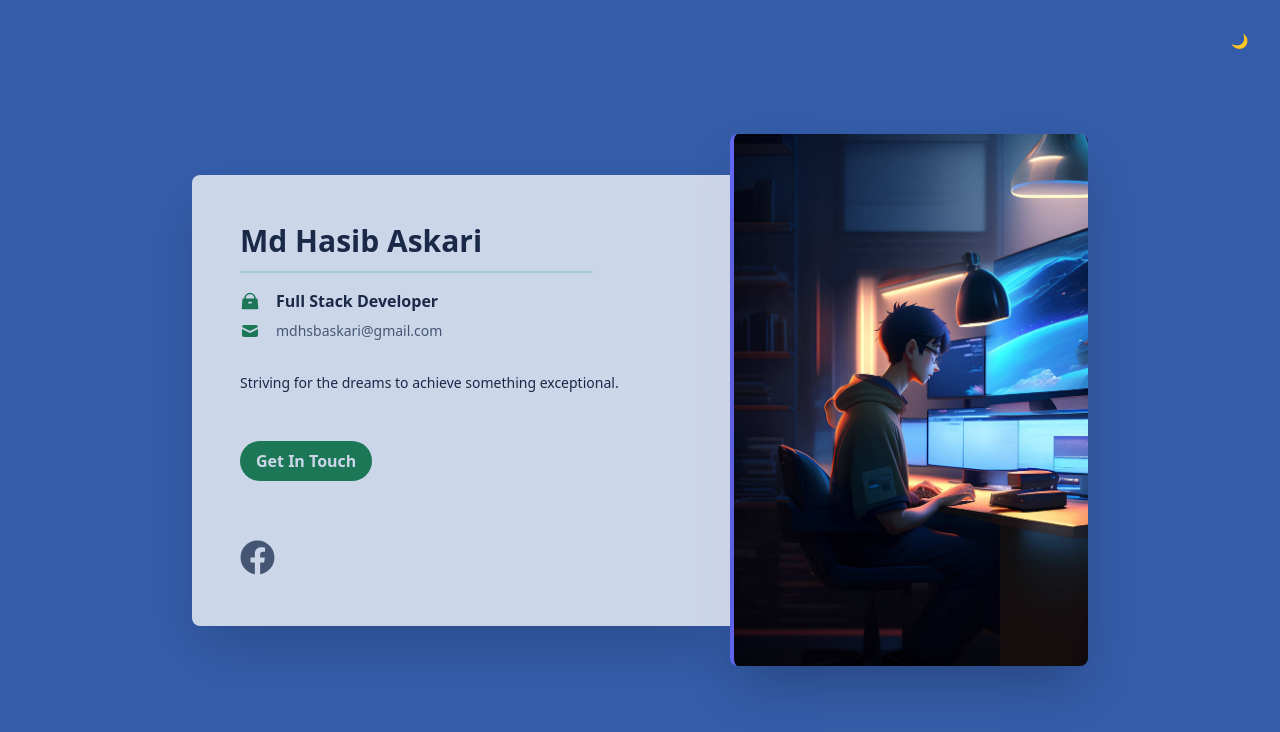
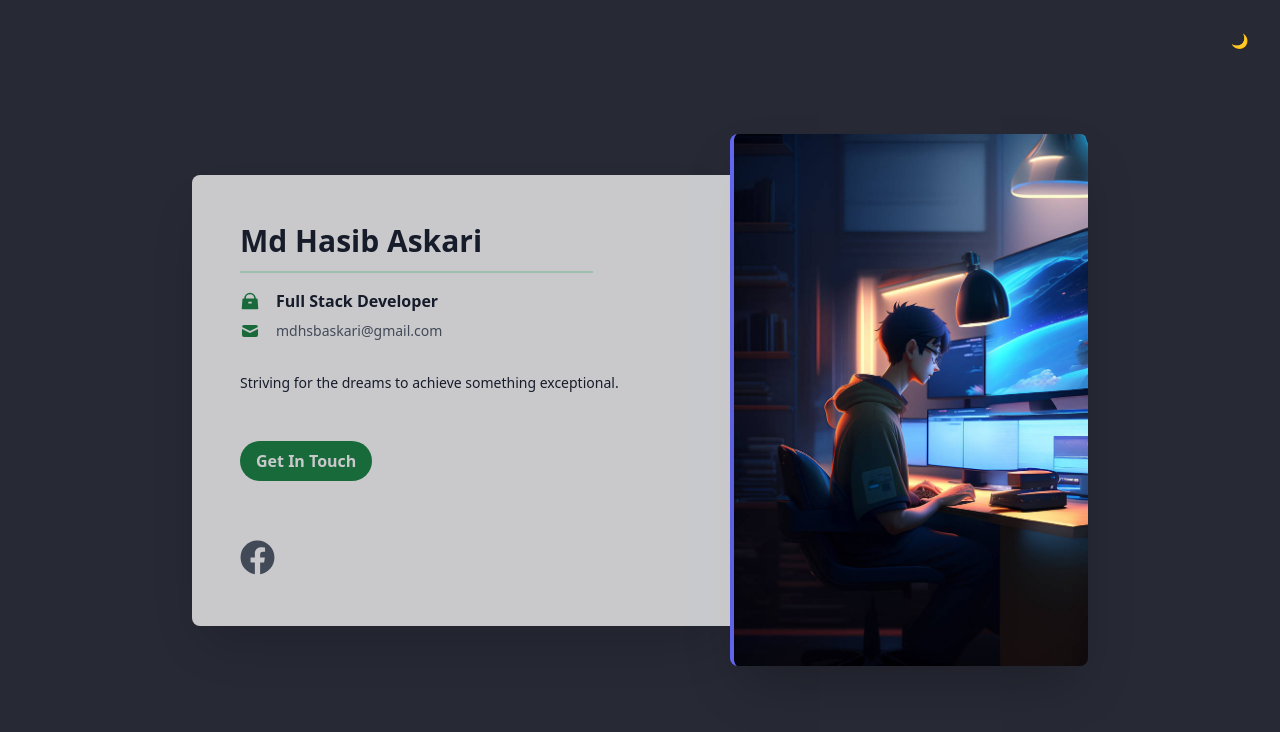
Before and after one commit to Md-Hasib-Askari/portfolio, a React (Vite) app: page / in a window 1280 px wide. Shown: the top 732 px of the page. Built offline with nearby package versions, Linux system fonts and the light colour scheme; some icons are missing.

Commit message:
theme changed to dracula

```diff
--- a/tailwind.config.js
+++ b/tailwind.config.js
@@ -9,6 +9,6 @@ export default {
   },
   plugins: [require("daisyui")],
   daisyui: {
-    themes: ["aqua"],
+    themes: ["dracula"],
   }
 }
```
